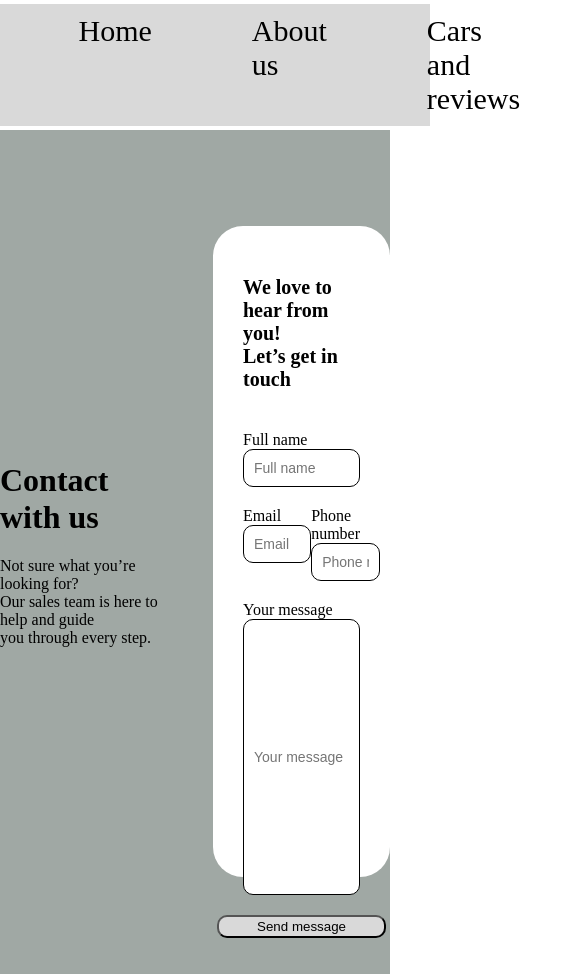
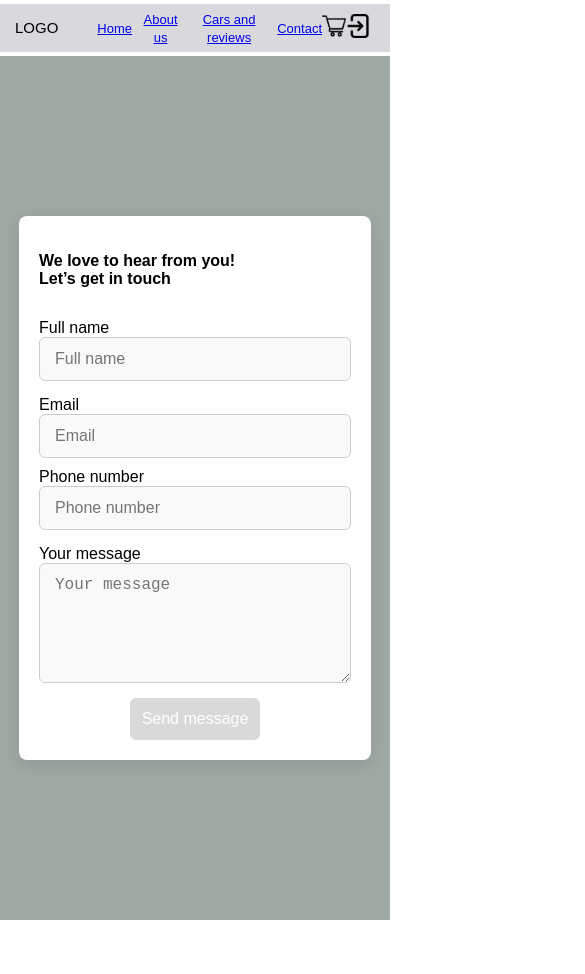
Before and after one commit to TamNgx179/Web, a plain HTML site: page HTML/contact_us.html in a window 390 px wide. Shown: the top 974 px of the page, 585 px wide, since content can reach past the window. After the commit the page ends 920 px from the top, so only its background shows below. Drawn offline with Linux system fonts and the light colour scheme.

Commit message:
Chỉnh sửa các trang trên mobile

```diff
--- a/CSS/contact_us.css
+++ b/CSS/contact_us.css
@@ -1,89 +1,126 @@
 html, body {
-    margin: 0; /* loại bỏ margin mặc định */
-    background-color: white; /* màu mặc định ngoài wrapper */
+    font-family: Arial, sans-serif;
+    margin: 0;
+    padding: 0;
+    background-color: white;
     width: 100%;
     height: 100%;
 }
 
 .wrapper {
-    margin-top: 1%;              /* đẩy toàn bộ khối xuống */
-    background-color: #A0A8A4;   /* màu nền chính */
-    height: 100%;
-    width: 100%;
     display: flex;
     flex-direction: row;
+    width: 100%;
+    height: 100%;
+    background-color: #A0A8A4;
+
+    margin-top: 1%;
+
+    justify-content: center;
     align-items: center;
-    justify-content: center;
-    gap: 50px;             /* khoảng cách giữa div và form */
 }
 
 form {
-    background-color: white;
-    border-radius: 30px;
-    height: 70%;
-    width: 30%;
-
-    margin-top: 5%;
-    margin-bottom: 5%;
-
-    padding: 30px;
     display: flex;
     flex-direction: column;
-    gap: 20px
+    width: 25%;
+    height: max-content;
+    background-color: white;
+    padding: 20px;
+    border-radius: 8px;
+    gap: 15px;
+    box-shadow: 0 4px 15px rgba(0,0,0,0.1);
+}
+
+form input {
+    padding: 12px 15px;
+    border-radius: 6px;
+    border: 1px solid #ccc;
+    width: 100%;
+    box-sizing: border-box;
+    font-size: 16px;
+    transition: all 0.3s ease;
+    outline: none;
+    background-color: #f9f9f9;
+}
+
+#usname, #usmessage {
+    display: flex;
+    flex-direction: column;
 }
 
 #inline {
     display: flex;
     flex-direction: row;
-    gap: 20px
+    gap: 20px;
+    width: 100%;
 }
 
 #inline > div {
-    flex: 1;                    /* mỗi input chia đều */
-}
-
-#inline input {
-    width: 95%;
-}
-
-#email, #phonenumber, #usname, #usmessage {
+    flex: 1;          /* mỗi input chiếm 50% */
     display: flex;
     flex-direction: column;
 }
 
-#Message {
-    height: 30vh;
+#inline input {
+    width: 100%;
 }
 
-form input {
-    padding: 10px;
-    border-radius: 10px;
-    font-size: 14px;
+button#send_message {
+    padding: 12px;
+    border-radius: 6px;
+    width: max-content;
 
-    border: 1px solid black;   /* viền đen nhạt */
-    outline: none;            /* bỏ outline mặc định khi focus */
+    align-self: center;
+    border: none;
+    background-color: #D9D9D9;
+    color: white;
+    font-size: 16px;
+    cursor: pointer;
+    transition: background-color 0.3s ease, transform 0.2s ease;
 }
 
-#send_message {
-    background-color: #D9D9D9;
-    height: 3vh;
-    width: 20vh;
-    border-radius: 10px;
-    padding: 2px
+button#send_message:hover {
+    background-color: #45a049;
+    transform: translateY(-2px);
 }
 
-#send_message:hover {
-    background-color: #a9a9a9;
-    color: white;
-    transform: scale(1.05);
+#Message {
+    height: 120px;
+    resize: vertical;
+    width: 100%;
+    padding: 12px 15px;
+    border-radius: 6px;
+    border: 1px solid #ccc;
+    font-size: 16px;
+    box-sizing: border-box;
+    background-color: #f9f9f9;
+    transition: all 0.3s ease;
+    outline: none;
 }
 
-form button {
-    align-self: center;
+/* Responsive */
+@media (max-width: 600px) {
+    .wrapper {
+        padding-top: 10px;
+        padding-bottom: 10px;
+        flex-direction: column;
+    }
+
+    #text-left {
+        display: none;
+    }
+
+    form {
+        width: 80%;
+    }
+
+    #inline {
+        flex-direction: column;  /* 2 input xếp dọc */
+        gap: 10px;
+    }
+
+    button#send_message:hover {
+        background-color: #4CAF50; /* xanh lá */
+    }
 }
-
-
-
-form p {
-    font-size: 20px;
-}
--- a/CSS/nav_bar.css
+++ b/CSS/nav_bar.css
@@ -1,42 +1,62 @@
 nav {
-    display: flex;           /* cho tất cả nội dung trong nav nằm 1 hàng */
-    align-items: center;     /* căn giữa theo chiều dọc */
-    justify-content: space-between; /* đẩy 2 ul ra 2 đầu */
-    background-color: #D9D9D9;
-    padding: 10px 20px;
+    width: 100%;
+    background-color: #d9d9dd;
+    display: flex;
+    align-items: center;
+    justify-content: space-between;
+    flex-wrap: nowrap;
+    min-width: 0;
+
+    padding-bottom: 10px;
+    padding-top: 10px;
     margin-top: 1%;
-
-    width: 100%;
 }
 
 nav ul {
-    list-style: none;
+    display: flex;
+    flex-direction: row;
+    gap: 40px;
     margin: 0;
     padding: 0;
-    display: flex;  /* các li nằm ngang trong ul */
-    gap: 100px;      /* khoảng cách giữa các li */
+    list-style: none;
 }
 
-nav a {
-    color: black;
-    text-decoration: none;
-    font-size: 30px;
+#LOGO, #nav_block2, #trolley {
+   margin-left: 10%;
 }
 
-#LOGO {
-    color: black;
-    font-weight: bold;
-    font-size: 30px;
+#popup-login{
+    margin-right: 20px;
 }
 
-#nav_block1 {
-    margin-left: 15%;
+#popup-login img,
+#Trolley img {
+    width: 24px;
+    height: 24px;
+    object-fit: contain;
 }
 
-#nav_block2 {
-    margin-right: 10%;
+@media (max-width: 600px) {
+    nav {
+        padding-top: 6px;
+        padding-bottom: 6px;
+        flex-wrap: nowrap;
+    }
+    nav ul {
+        gap: 8px;
+        width: auto;
+        align-items: center;
+        justify-content: center;
+        text-align: center;
+        flex-direction: row;
+    }
+    nav a {
+        font-size: 13px;
+    }
+    #LOGO {
+        font-size: 15px;
+        margin-left: 15px;
+        display: block;
+        text-align: center;
+    }
 }
-
-nav a:hover {
-    color:aquamarine;
-}
--- a/HTML/contact_us.html
+++ b/HTML/contact_us.html
@@ -10,20 +10,26 @@
 </head>
 <body>
     <nav>
-        <ul id="nav_block1">
+        <div id="LOGO">LOGO</div>
+
+        <ul id="nav_block2">
             <li><a href="../HTML/Home.html">Home</a></li>
             <li><a href="../HTML/About_us.html">About us</a></li>
             <li><a href="../HTML/Cars_And_Review.html">Cars and reviews</a></li>
             <li><a href="../HTML/contact_us.html">Contact</a></li>
         </ul>
 
-        <ul id="nav_block2">
-            <li id="LOGO">LOGO</li>
-        </ul>
+        <a id="Trolley" href="#"><img src="../Image_icon/trolley.png" alt="Trolley icon"></a>
+
+        <div id="popup-login">
+            <img src="../Image_icon/Signin.png" alt="Popup image">
+        </div>
+
     </nav>
 
+
     <div class="wrapper">
-        <div>
+        <div id="text-left">
             <h1>Contact with us</h1>
 
             <p>Not sure what you’re looking for? <br>
@@ -54,7 +60,7 @@
 
             <div id="usmessage">
                 <label for="Message">Your message</label>
-                <input id="Message" type="text" name="message" placeholder="Your message">
+                <textarea id="Message" name="message" placeholder="Your message"></textarea>
             </div>
 
             <button id="send_message">Send message</button>
```
Also changed, not shown: CSS/footer.css (+38 -0 lines), HTML/footer.html (+27 -6 lines), Image_icon/Signin.png (added), Image_icon/trolley.png (added).
